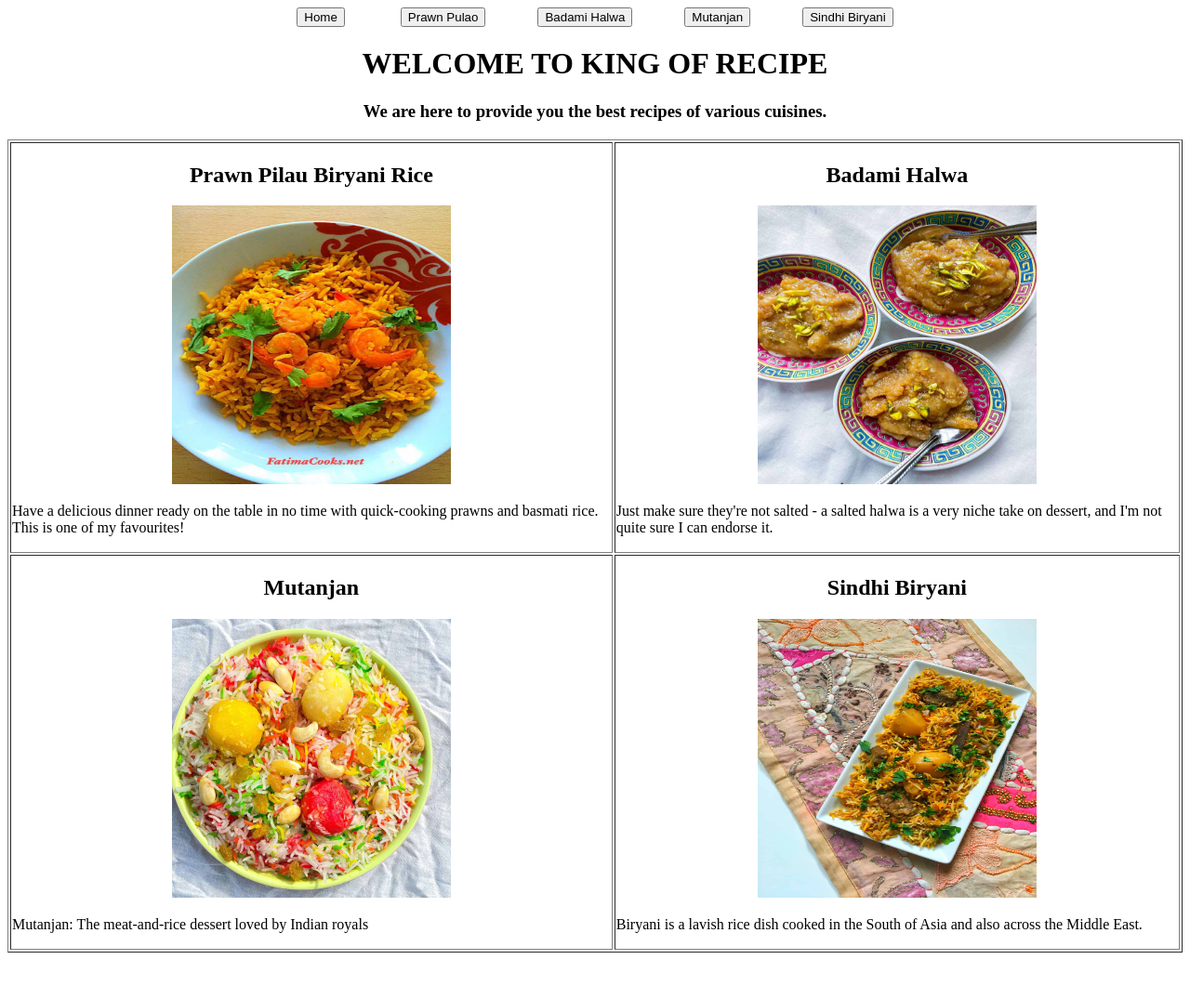
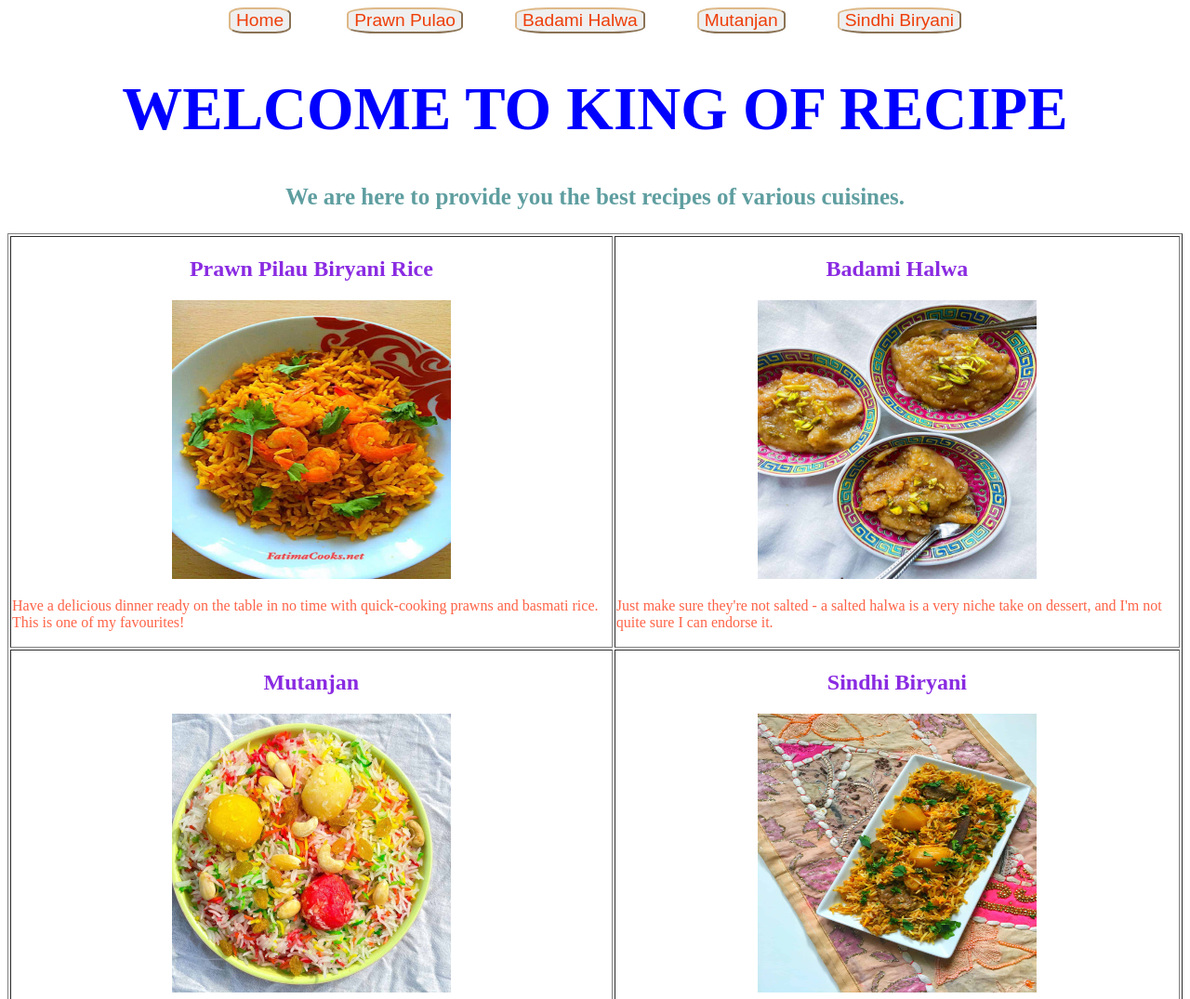
Before and after one commit to mfkhan2020/smit-online-site, a plain HTML site: page index.html in a window 1280 px wide. Shown: the top 1075 px of the page at 93% size. Before the commit the page ends 1033 px from the top, so only its background shows below. Drawn offline with Linux system fonts and the light colour scheme.

Commit message:
update in class

```diff
--- a/index.html
+++ b/index.html
@@ -4,6 +4,7 @@
     <meta charset="UTF-8">
     <meta name="viewport" content="width=device-width, initial-scale=1.0">
     <title>Recipe Website</title>
+    <link rel="stylesheet" href="stylesheet/stylesheet.css">
 </head>
 <body>
     <div>
--- /dev/null
+++ b/stylesheet/stylesheet.css
@@ -0,0 +1,25 @@
+h1{
+    color: blue;
+    font-size: 65px;
+}
+
+h2{
+    color: blueviolet;
+}
+
+p{
+    color: tomato;
+    font-size: 30gitpx;
+}
+
+button{
+    color: rgb(238, 62, 9);
+    font-size: larger;
+    border-radius: 25%;
+    border-color: burlywood;
+}
+
+h3{
+    color: cadetblue;
+    font-size: 25px;
+}
```
